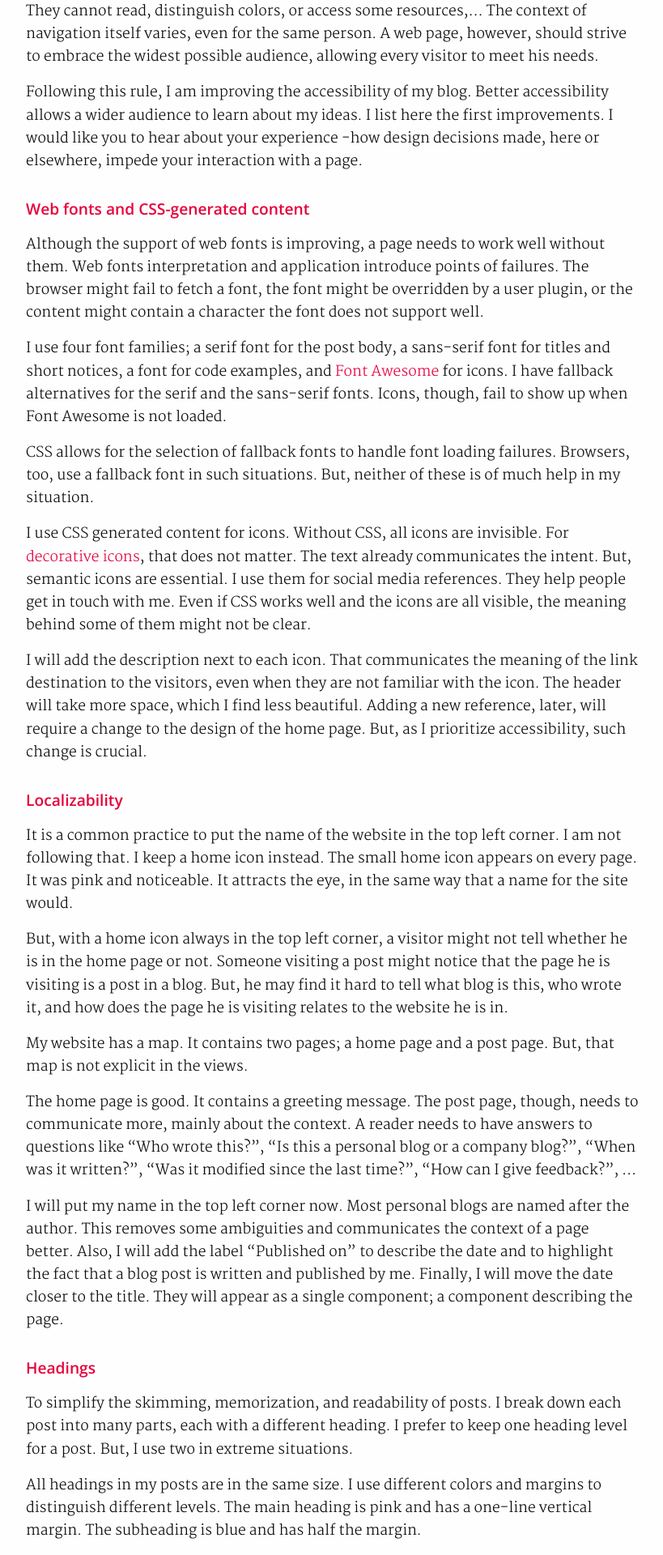
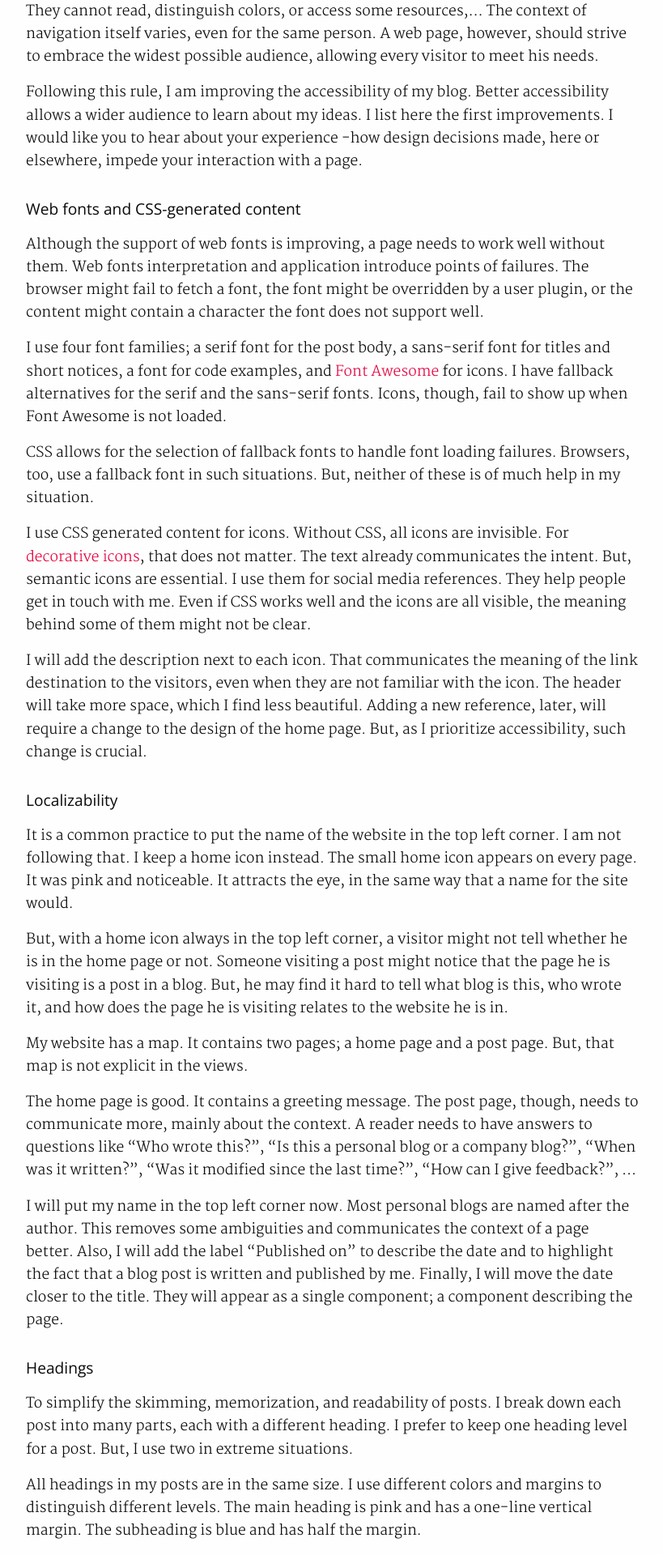
Before and after one commit to haresfaiez/haresfaiez.github.io, a Jekyll site: the page built from _posts/2019-06-22-improving-the-accessibility-of-my-website.md, in a window 1280 px wide. Shown: the part 452-2372 px from the top of the page at 81% size, without its empty margins (103-922 px from the left). Built offline with Jekyll 4.4.1, drawn with Linux system fonts in a browser that asks for light colours; comment, search, counter and statistics services are not loaded.

Commit message:
Use h2 for main headings in the accessibility post

```diff
--- a/_posts/2019-06-22-improving-the-accessibility-of-my-website.md
+++ b/_posts/2019-06-22-improving-the-accessibility-of-my-website.md
@@ -26,7 +26,7 @@ I list here the first improvements.
 I would like you to hear about your experience -how design decisions made, here or elsewhere,
 impede your interaction with a page.
 
-# Web fonts and CSS-generated content
+## Web fonts and CSS-generated content
 Although the support of web fonts is improving, a page needs to work well without them.
 Web fonts interpretation and application introduce points of failures.
 The browser might fail to fetch a font, the font might be overridden by a user plugin,
@@ -55,7 +55,7 @@ The header will take more space, which I find less beautiful.
 Adding a new reference, later, will require a change to the design of the home page.
 But, as I prioritize accessibility, such change is crucial.
 
-# Localizability
+## Localizability
 It is a common practice to put the name of the website in the top left corner.
 I am not following that. I keep a home icon instead.
 The small home icon appears on every page. It was pink and noticeable. It attracts the eye, in the same way that
@@ -82,7 +82,7 @@ is written and published by me.
 Finally, I will move the date closer to the title.
 They will appear as a single component; a component describing the page.
 
-# Headings
+## Headings
 To simplify the skimming,  memorization, and readability of posts.
 I break down each post into many parts, each with a different heading.
 I prefer to keep one heading level for a post. But, I use two in extreme situations.
@@ -104,7 +104,7 @@ Note that subheadings and a paragraph will have different fonts and sizes.
 That will make them distinguishable.
 I will keep the color variation. It helps with skimming.
 
-# Validation
+## Validation
 [WAVE](wave.webaim.or) is a web accessibility validation tool.
 I use it to validate my website.
 WAVE identifies accessibility issues in the view and structure of a web page.
```
